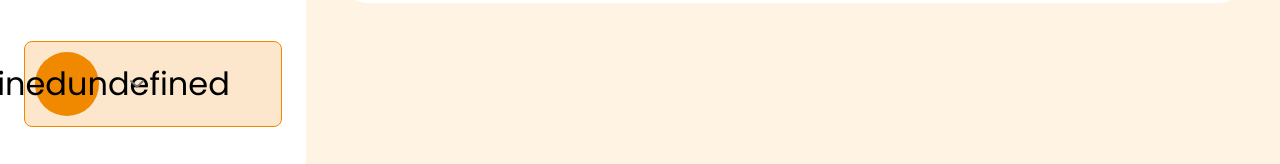
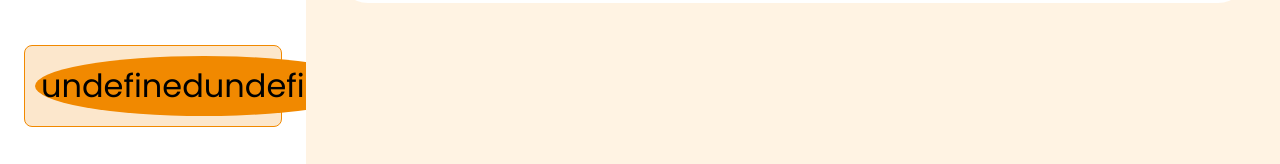
Before and after one commit to gabimendesh/prat_prof_ads_staff_mack, an Angular app in the folder staff-mack-app-frontend/: page /controle-presenca in a window 1280 px wide. Shown: the part 633-797 px from the top of the page. Built offline with nearby package versions, Linux system fonts and the light colour scheme; no server answers; sample sign-in values are in the browser's storage.

Commit message:
feat: melhoria nome do usuario

```diff
--- a/staff-mack-app-frontend/src/app/core/navigation-menu/navigation-menu.component.scss
+++ b/staff-mack-app-frontend/src/app/core/navigation-menu/navigation-menu.component.scss
@@ -54,8 +54,6 @@
         flex-direction: column;
 
         &--photo {
-            width: 64px; /* Largura do círculo */
-            height: 64px; /* Altura do círculo */
             border-radius: 50%; /* Define a forma do círculo */
             display: block;
             margin-right: 14px;
@@ -63,6 +61,7 @@
             display: flex;
             justify-content: center;
             align-items: center;
+            padding: 6px;
         }
 
         &--nickname {
--- a/staff-mack-app-frontend/src/app/core/navigation-menu/navigation-menu.component.ts
+++ b/staff-mack-app-frontend/src/app/core/navigation-menu/navigation-menu.component.ts
@@ -34,6 +34,8 @@ export class NavigationMenuComponent implements OnInit, AfterViewInit {
     const firstLetter = name?.[0].charAt(0);
     const lastName = name?.[name.length - 1].charAt(0);
     this.nickname = `${firstLetter}${lastName}`;
+
+    this.professorName = `${this.professorName?.split(' ')[0]} ${name?.[name.length - 1]}` ?? null;
   }
 
   ngAfterViewInit(): void {
```
